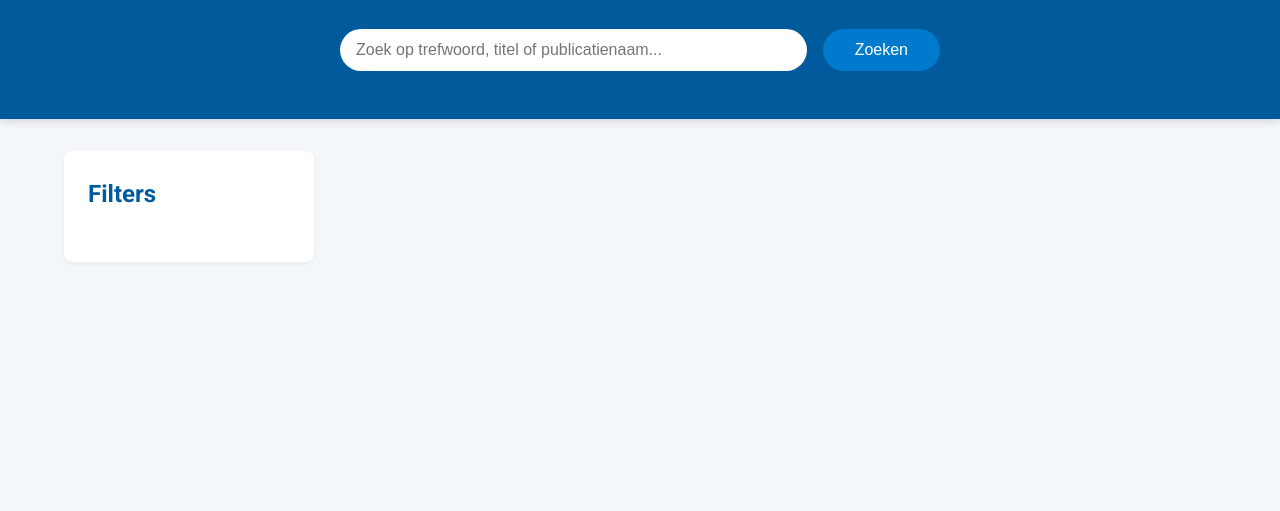
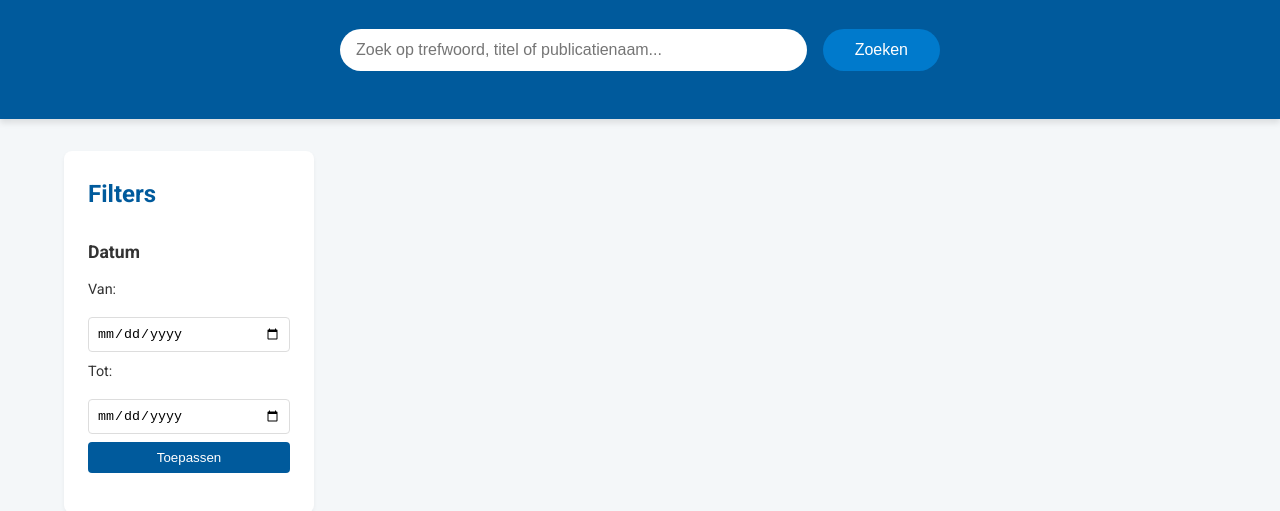
Before and after one commit to rolfvandort/wettenzoeker, a plain HTML site: page index.html in a window 1280 px wide. Shown: the part 151-662 px from the top of the page. Drawn offline with Linux system fonts and the light colour scheme.

Commit message:
Update index.html

```diff
--- a/index.html
+++ b/index.html
@@ -23,7 +23,17 @@
         <aside class="sidebar" id="filter-sidebar">
             <h2>Filters</h2>
             <div id="filter-container">
+                <div class="filter-section">
+                    <h3 class="collapsible-header">Datum</h3>
+                    <div class="date-filter filter-options expanded">
+                        <label for="start-date">Van:</label>
+                        <input type="date" id="start-date">
+                        <label for="end-date">Tot:</label>
+                        <input type="date" id="end-date">
+                        <button id="apply-date-filter">Toepassen</button>
+                    </div>
                 </div>
+            </div>
             <p id="no-filters" class="hidden">Geen filters beschikbaar voor deze zoekopdracht.</p>
         </aside>
 
```
